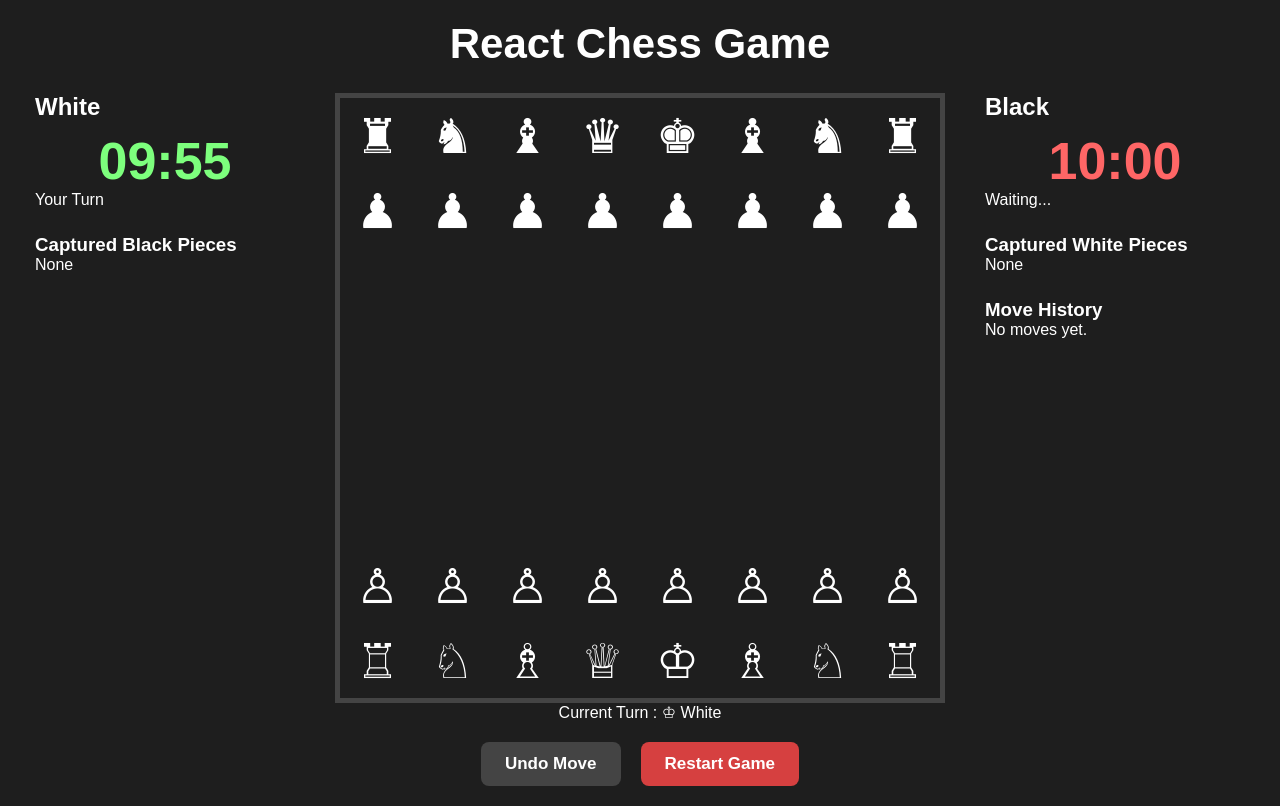
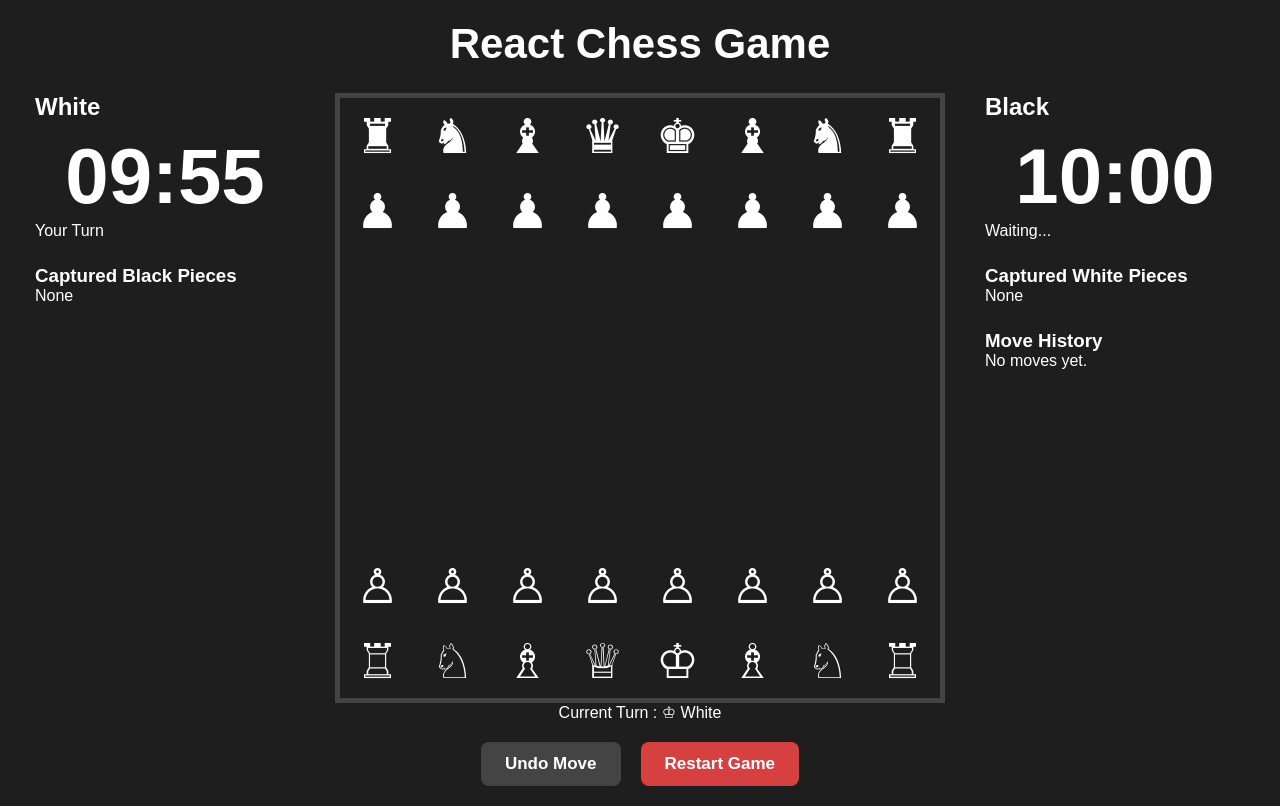
Before and after one commit to abhaygutte013/AbhayGutte_Task32, a React (Vite) app: page / in a window 1280 px wide. Built offline with nearby package versions, Linux system fonts and the light colour scheme.

Commit message:
Update Timer.jsx

```diff
--- a/components/Timer.jsx
+++ b/components/Timer.jsx
@@ -1,57 +1,37 @@
 import { useEffect } from "react";
 
 function Timer({
-  time,
-  setTime,
-  currentPlayer,
-  player,
-  gameOver,
-}) {
-
-  useEffect(() => {
-
-    // Stop timer if game is over
-    if (gameOver) return;
-
-    // Run timer only for current player
-    if (currentPlayer !== player) return;
-
-    const timer = setInterval(() => {
-
-      setTime((prevTime) => {
-
-        if (prevTime <= 0) {
-          clearInterval(timer);
+  time,setTime,currentPlayer,player,gameOver,
+}){
+  useEffect(()=>{
+    if (gameOver){
+      return;
+    }
+    if(currentPlayer!==player){
+      return;
+    }
+    const interval=setInterval(()=>{
+      setTime((previousTime)=>{
+        if(previousTime<=0){
+          clearInterval(interval);
           return 0;
         }
+        return previousTime-1;
+      });
+    },1000);
+    return () => clearInterval(interval);
+  },[
+    currentPlayer,player,gameOver,setTime,
+  ]);
+  const minutes=Math.floor(time/60);
+  const seconds=time%60;
 
-        return prevTime - 1;
-      });
+  const displayTime= String(minutes).padStart(2,"0")+":"+String(seconds).padStart(2,"0");
 
-    }, 1000);
-
-    return () => clearInterval(timer);
-
-  }, [currentPlayer, player, gameOver, setTime]);
-
-  // Convert seconds into MM:SS
-  const minutes = Math.floor(time / 60);
-  const seconds = time % 60;
-
-  const displayTime =
-    String(minutes).padStart(2, "0") +
-    ":" +
-    String(seconds).padStart(2, "0");
-
-  return (
-    <h1
-      className={`timer ${
-        player === "white" ? "white-time" : "black-time"
-      }`}
-    >
-      {displayTime}
-    </h1>
+  return(
+    <div className={`timer ${currentPlayer===player?"active-timer":""}`}>
+      <h2>{displayTime}</h2>
+    </div>
   );
 }
-
 export default Timer;
```
